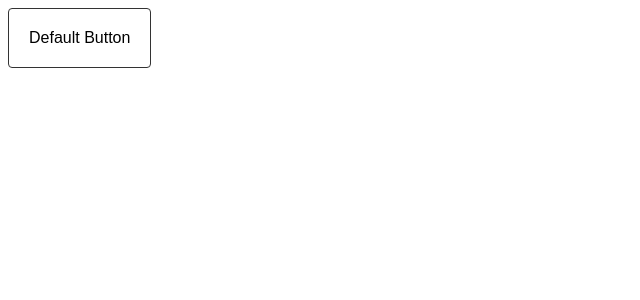
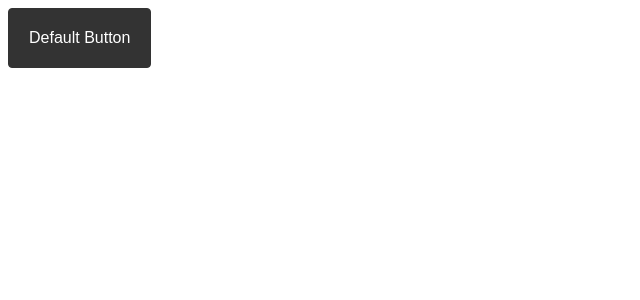
Before and after one commit to ghelanijimmy/uilibrary, a React (Create React App) app: page / in a window 1280 px wide. Shown: the top 300 px of the page, without its empty margins (0-640 px from the left). Built offline with nearby package versions, Linux system fonts and the light colour scheme.

Commit message:
inverse colors and refactoring and default color update

```diff
--- a/src/components/Button/Button.js
+++ b/src/components/Button/Button.js
@@ -16,52 +16,64 @@ const { SM, MD, LG, XL } = sizes;
  */
 export const ButtonSC = styled.button`
   border-radius: ${({ theme }) => theme.common.box.borderRadius};
+  text-align: center;
   cursor: pointer;
   transition: ${({ theme }) => theme.common.transitions.defaultTransition};
   display: inline-block;
-  ${({ type, theme }) => {
+
+  ${({ type, theme, inverse }) => {
     switch (type) {
       case PRIMARY:
+      case SECONDARY:
         return css`
-          color: ${theme.light.button.primary.regular.color};
-          background-color: ${theme.light.button.primary.regular.bgColor};
-          border: 1px solid ${theme.light.button.primary.regular.borderColor};
+          color: ${theme.light.button[type][(inverse && "inverse") || "regular"]
+            .color};
+          background-color: ${theme.light.button[type][
+            (inverse && "inverse") || "regular"
+          ].bgColor};
+          border: 1px solid
+            ${theme.light.button[type][(inverse && "inverse") || "regular"]
+              .borderColor};
 
           &:hover {
-            background-color: ${theme.light.button.primary.regular
-              .hoverBGColor};
-            color: ${theme.light.button.primary.regular.hoverColor};
-            border-color: ${theme.light.button.primary.regular
-              .hoverBorderColor};
-          }
-        `;
-      case SECONDARY:
-        return css`
-          color: ${theme.light.button.secondary.regular.color};
-          background-color: ${theme.light.button.secondary.regular.bgColor};
-          border: 1px solid ${theme.light.button.secondary.regular.borderColor};
-
-          &:hover {
-            background-color: ${theme.light.button.secondary.regular
-              .hoverBGColor};
-            color: ${theme.light.button.secondary.regular.hoverColor};
-            border-color: ${theme.light.button.secondary.regular
-              .hoverBorderColor};
+            background-color: ${theme.light.button[type][
+              (inverse && "inverse") || "regular"
+            ].hoverBGColor};
+            color: ${theme.light.button[type][
+              (inverse && "inverse") || "regular"
+            ].hoverColor};
+            border-color: ${theme.light.button[type][
+              (inverse && "inverse") || "regular"
+            ].hoverBorderColor};
           }
         `;
       default:
         return css`
-          background-color: transparent;
-          border: 1px solid #333;
+          background-color: ${theme.light.button.default[
+            (inverse && "inverse") || "regular"
+          ].bgColor};
+          border: 1px solid
+            ${theme.light.button.default[(inverse && "inverse") || "regular"]
+              .borderColor};
+          color: ${theme.light.button.default[
+            (inverse && "inverse") || "regular"
+          ].color};
 
           &:hover {
-            background-color: #333;
-            border: 1px solid #333;
-            color: #fff;
+            background-color: ${theme.light.button.default[
+              (inverse && "inverse") || "regular"
+            ].hoverBGColor};
+            border-color: ${theme.light.button.default[
+              (inverse && "inverse") || "regular"
+            ].hoverBorderColor};
+            color: ${theme.light.button.default[
+              (inverse && "inverse") || "regular"
+            ].hoverColor};
           }
         `;
     }
   }}
+
   ${({ size, theme }) => {
     switch (size) {
       case SM:
@@ -88,11 +100,11 @@ export const ButtonSC = styled.button`
         `;
     }
   }}
-  ${({ isFullWidth }) =>
+  ${({ isFullWidth, as }) =>
     isFullWidth &&
     css`
       display: block;
-      width: 100%;
+      width: ${as === "a" ? "auto" : "100%"};
     `}
 `;
 
@@ -100,6 +112,7 @@ ButtonSC.propTypes = {
   type: PropTypes.oneOf([DEFAULT, PRIMARY, SECONDARY]),
   size: PropTypes.oneOf([SM, MD, LG, XL]),
   isFullWidth: PropTypes.bool,
+  inverse: PropTypes.bool,
 };
 
 /**
@@ -118,6 +131,7 @@ ButtonSC.propTypes = {
  * @param isFullWidth {boolean}
  * @param asAnchor {boolean}
  * @param link {string}
+ * @param inverse {boolean}
  * @return {JSX.Element}
  * @category Components
  */
@@ -128,6 +142,7 @@ const Button = ({
   isFullWidth = false,
   asAnchor = false,
   link = "",
+  inverse = false,
 }) => {
   return (
     <ButtonSC
@@ -136,6 +151,7 @@ const Button = ({
       size={size}
       isFullWidth={isFullWidth}
       href={(asAnchor && link) || ""}
+      inverse={inverse}
     >
       {text}
     </ButtonSC>
@@ -148,5 +164,6 @@ Button.propTypes = {
   isFullWidth: PropTypes.bool,
   asAnchor: PropTypes.bool,
   link: PropTypes.string,
+  inverse: PropTypes.bool,
 };
 export default Button;
--- a/src/styles/theme/common/button.js
+++ b/src/styles/theme/common/button.js
@@ -2,7 +2,7 @@ import { colors, colorsLight } from "./colors";
 
 /**
  * Button styles for light theme
- * @type {{secondary: {inverse: {borderColor: string, bgColor: string, color: string, hoverBorderColor: string, hoverColor: string, hoverBGColor: string}, regular: {borderColor: string, bgColor: string, color: string, hoverBorderColor: string, hoverColor: string, hoverBGColor: string}}, primary: {inverse: {borderColor: string, bgColor: string, color: string, hoverBorderColor: string, hoverColor: string, hoverBGColor: string}, regular: {borderColor: string, bgColor: string, color: string, hoverBorderColor: string, hoverColor: string, hoverBGColor: string}}}}
+ * @type {{secondary: {inverse: {borderColor: string, bgColor: string, color: string, hoverBorderColor: string, hoverColor: string, hoverBGColor: string}, regular: {borderColor: string, bgColor: string, color: string, hoverBorderColor: string, hoverColor: string, hoverBGColor: string}}, default: {inverse: {borderColor: string, bgColor: string, color: string, hoverBorderColor: string, hoverColor: string, hoverBGColor: string}, regular: {borderColor: string, bgColor: string, color: string, hoverBorderColor: string, hoverColor: string, hoverBGColor: string}}, primary: {inverse: {borderColor: string, bgColor: string, color: string, hoverBorderColor: string, hoverColor: string, hoverBGColor: string}, regular: {borderColor: string, bgColor: string, color: string, hoverBorderColor: string, hoverColor: string, hoverBGColor: string}}}}
  * @category Styles
  */
 export const buttonLight = {
@@ -16,12 +16,12 @@ export const buttonLight = {
       hoverBorderColor: colorsLight.primaryLighter1,
     },
     inverse: {
-      bgColor: colors.white,
+      bgColor: "transparent",
       color: colorsLight.primary,
-      hoverBGColor: colors.white,
-      hoverColor: colorsLight.primaryLighter1,
+      hoverBGColor: colorsLight.primary,
+      hoverColor: colors.white,
       borderColor: colorsLight.primary,
-      hoverBorderColor: colorsLight.primaryLighter1,
+      hoverBorderColor: colorsLight.primary,
     },
   },
   secondary: {
@@ -34,12 +34,30 @@ export const buttonLight = {
       hoverBorderColor: colorsLight.secondaryLighter1,
     },
     inverse: {
-      bgColor: colors.white,
+      bgColor: "transparent",
       color: colorsLight.secondary,
-      hoverBGColor: colors.white,
-      hoverColor: colorsLight.secondaryLighter1,
+      hoverBGColor: colorsLight.secondary,
+      hoverColor: colors.white,
       borderColor: colorsLight.secondary,
-      hoverBorderColor: colorsLight.secondaryLighter1,
+      hoverBorderColor: colorsLight.secondary,
+    },
+  },
+  default: {
+    regular: {
+      bgColor: colorsLight.body,
+      color: colors.white,
+      hoverBGColor: colorsLight.bodyDark,
+      hoverColor: colors.white,
+      borderColor: colorsLight.body,
+      hoverBorderColor: colorsLight.bodyDark,
+    },
+    inverse: {
+      bgColor: "transparent",
+      color: colorsLight.body,
+      hoverBGColor: colorsLight.body,
+      hoverColor: colors.white,
+      borderColor: colorsLight.body,
+      hoverBorderColor: colorsLight.body,
     },
   },
 };
--- a/src/styles/theme/common/colors.js
+++ b/src/styles/theme/common/colors.js
@@ -19,4 +19,5 @@ export const colorsLight = {
   secondary: "#0255d7",
   secondaryLighter1: "#1d6de2",
   body: "#333",
+  bodyDark: "#1d1d1d",
 };
--- a/src/styles/theme/light.js
+++ b/src/styles/theme/light.js
@@ -2,8 +2,8 @@ import { buttonLight } from "./common/button";
 import { colorsLight } from "./common/colors";
 
 /**
- * LIght theme styles
- * @type {{button: {secondary: {inverse: {borderColor: string, bgColor: string, color: string, hoverBorderColor: string, hoverColor: string, hoverBGColor: string}, regular: {borderColor: string, bgColor: string, color: string, hoverBorderColor: string, hoverColor: string, hoverBGColor: string}}, primary: {inverse: {borderColor: string, bgColor: string, color: string, hoverBorderColor: string, hoverColor: string, hoverBGColor: string}, regular: {borderColor: string, bgColor: string, color: string, hoverBorderColor: string, hoverColor: string, hoverBGColor: string}}}, colors: {secondary: string, primaryLighter1: string, secondaryLighter1: string, body: string, primary: string}}}
+ * Light theme styles
+ * @type {{button: {secondary: {inverse: {borderColor: string, bgColor: string, color: string, hoverBorderColor: string, hoverColor: string, hoverBGColor: string}, regular: {borderColor: string, bgColor: string, color: string, hoverBorderColor: string, hoverColor: string, hoverBGColor: string}}, default: {inverse: {borderColor: string, bgColor: string, color: string, hoverBorderColor: string, hoverColor: string, hoverBGColor: string}, regular: {borderColor: string, bgColor: string, color: string, hoverBorderColor: string, hoverColor: string, hoverBGColor: string}}, primary: {inverse: {borderColor: string, bgColor: string, color: string, hoverBorderColor: string, hoverColor: string, hoverBGColor: string}, regular: {borderColor: string, bgColor: string, color: string, hoverBorderColor: string, hoverColor: string, hoverBGColor: string}}}, colors: {secondary: string, primaryLighter1: string, secondaryLighter1: string, body: string, primary: string}}}
  * @category Styles
  */
 export const light = {
@@ -14,6 +14,9 @@ export const light = {
     secondary: {
       ...buttonLight.secondary,
     },
+    default: {
+      ...buttonLight.default,
+    },
   },
   colors: {
     ...colorsLight,
--- a/src/styles/theme/theme.js
+++ b/src/styles/theme/theme.js
@@ -4,7 +4,7 @@ import { colors } from "./common/colors";
 
 /**
  * Styles for styled component theme provider
- * @type {{common: {sizing: {quarterPadding: string, halfPadding: string, defaultPadding: string, doublePadding: string, biggerPadding: string}, box: {borderRadius: string}, transitions: {defaultTransition: string}, typography: {size: string, family: string}}, light: {button: {secondary: {inverse: {borderColor: string, bgColor: string, color: string, hoverBorderColor: string, hoverColor: string, hoverBGColor: string}, regular: {borderColor: string, bgColor: string, color: string, hoverBorderColor: string, hoverColor: string, hoverBGColor: string}}, primary: {inverse: {borderColor: string, bgColor: string, color: string, hoverBorderColor: string, hoverColor: string, hoverBGColor: string}, regular: {borderColor: string, bgColor: string, color: string, hoverBorderColor: string, hoverColor: string, hoverBGColor: string}}}}, colors: {white: string, black: string}}}
+ * @type {{common: {sizing: {quarterPadding: string, halfPadding: string, defaultPadding: string, doublePadding: string, biggerPadding: string}, box: {borderRadius: string}, type: {small: string, default: string, size: string, large: string, extraLarge: string, medium: string, family: string}, transitions: {defaultTransition: string}}, light: {button: {secondary: {inverse: {borderColor: string, bgColor: string, color: string, hoverBorderColor: string, hoverColor: string, hoverBGColor: string}, regular: {borderColor: string, bgColor: string, color: string, hoverBorderColor: string, hoverColor: string, hoverBGColor: string}}, default: {inverse: {borderColor: string, bgColor: string, color: string, hoverBorderColor: string, hoverColor: string, hoverBGColor: string}, regular: {borderColor: string, bgColor: string, color: string, hoverBorderColor: string, hoverColor: string, hoverBGColor: string}}, primary: {inverse: {borderColor: string, bgColor: string, color: string, hoverBorderColor: string, hoverColor: string, hoverBGColor: string}, regular: {borderColor: string, bgColor: string, color: string, hoverBorderColor: string, hoverColor: string, hoverBGColor: string}}}, colors: {secondary: string, primaryLighter1: string, secondaryLighter1: string, body: string, primary: string}}, colors: {white: string, black: string}}}
  * @category Styles
  */
 export const theme = {
```
Also changed, not shown: 2 other files (tests, documents, lock files or other folders).
